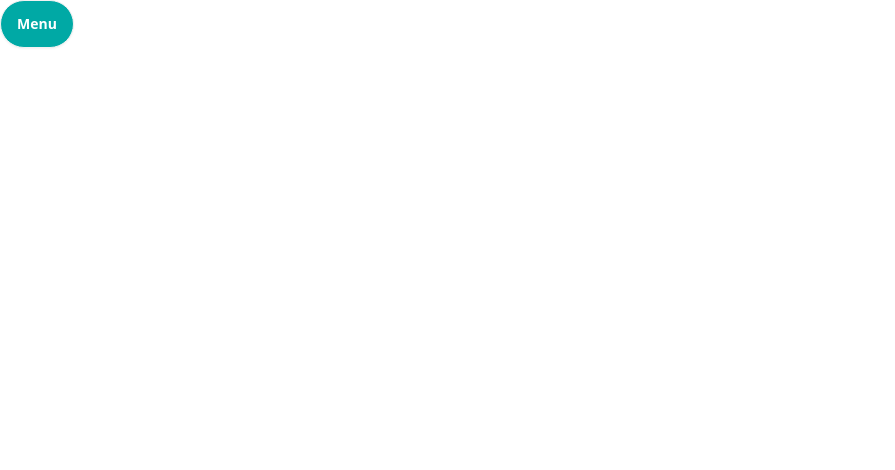
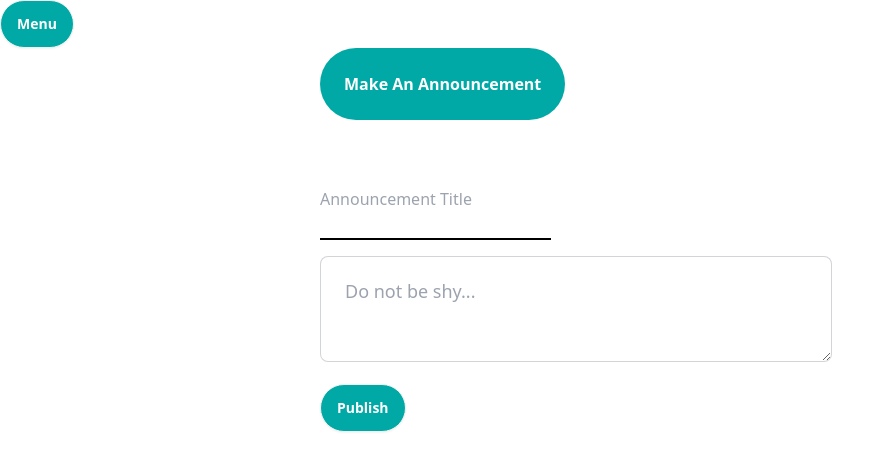
Before and after one commit to Riyaz350/harmony-haven-client, a React (Vite) app: page /dashboard/makeAnnouncement in a window 1280 px wide. Shown: the top 470 px of the page, without its empty margins (0-895 px from the left). Built offline with nearby package versions, Linux system fonts and the light colour scheme; no server answers.

Commit message:
added announcement secions form

```diff
--- a/src/Layout/DashBoard/Dashboard.jsx
+++ b/src/Layout/DashBoard/Dashboard.jsx
@@ -2,7 +2,6 @@ import { NavLink, Outlet } from "react-router-dom";
 import '../../App.css'
 import { useContext, useEffect, useState } from "react";
 import { AuthContext } from "../../Provider/AuthProvider";
-import axios from "axios";
 import useAxiosPublic from "../../Hooks/useAxiosPublic";
 
 const Dashboard = () => {
@@ -16,11 +15,11 @@ const Dashboard = () => {
 
 
     const active = 'btn font-bold bg-[#00a9a5] border-2  w-full border-[#ffffff] text-[#ffffff] rounded-lg hover:bg-[#0b5351]  hover:border-[#ffffff]'
-    const inActive = 'btn shadow-none bg-transparent border-2 border-white text-white font-bold  w-full hover:border-[#00a9a5] border-transparent rounded-lg hover:bg-[#00a9a5] hover:border-[#ffffff] hover:text-[#ffffff]'
+    const inActive = 'btn shadow-none bg-[#00a9a5] border-2 border-white text-white font-bold  w-full hover:border-[#00a9a5] border-transparent rounded-lg hover:bg-[#00a9a5] hover:border-[#ffffff] hover:text-[#ffffff]'
 
     const navLinks = < div className=" lg:flex flex-col items-start gap-1 space-y-1">
       <NavLink className={({ isActive, isPending,  }) =>isPending ? "pending" : isActive ? active : inActive} to="/">Home</NavLink>
-      {userRole !== 'admin' &&
+      {userRole == 'admin' &&
       <>
       <NavLink className={({ isActive, isPending }) =>isPending ? "pending" : isActive ? active : inActive} to="/dashboard/adminHome">Admin Home</NavLink>
       <NavLink className={({ isActive, isPending }) =>isPending ? "pending" : isActive ? active : inActive} to="/dashboard/manageMembers">Manage Members</NavLink>
@@ -35,7 +34,7 @@ const Dashboard = () => {
       <NavLink className={({ isActive, isPending }) =>isPending ? "pending" : isActive ? active : inActive} to="/dashboard/announcements">Announcements</NavLink>
       </>
       }
-      {userRole !== 'member' &&
+      {userRole == 'member' &&
       <>
       <NavLink className={({ isActive, isPending }) =>isPending ? "pending" : isActive ? active : inActive} to="/dashboard/payment">Payment</NavLink>
       <NavLink className={({ isActive, isPending }) =>isPending ? "pending" : isActive ? active : inActive} to="/dashboard/paymentHistory">Payment History</NavLink>
--- a/src/Layout/DashBoard/DashboardItems/Admin/MakeAnnouncement/MakeAnnouncement.jsx
+++ b/src/Layout/DashBoard/DashboardItems/Admin/MakeAnnouncement/MakeAnnouncement.jsx
@@ -1,8 +1,25 @@
+import '../../../../../App.css'
+const MakeAnnouncement = () => {
 
-const MakeAnnouncement = () => {
+    const handleAnnouncement = e =>{
+        e.preventDefault()
+        const form = e.target
+        const title = form.title.value
+        const message = form.message.value
+        const announcement = {title, message}
+
+    }
+
     return (
-        <div>
-
+        <div className="flex  justify-center ">
+            <div className="flex flex-col w-1/2 gap-10 justify-center items-start">
+            <h1 className="text-white font-bold  text-center bg-[#00a9a5] p-6 rounded-full ">Make An Announcement</h1>
+            <form onSubmit={handleAnnouncement} className='space-y-4'>
+            <input name="title" type="text" className="border-b-2 border-black w-fit h-20" placeholder="Announcement Title" />
+            <textarea name="message" placeholder="Do not be shy..." className="textarea textarea-bordered textarea-lg w-full max-w-lg" ></textarea>
+            <button className='btnLandLord btn text-white'>Publish</button>
+            </form>
+        </div>
         </div>
     );
 };
```
